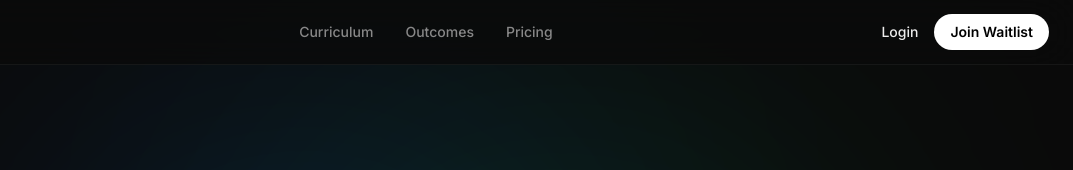
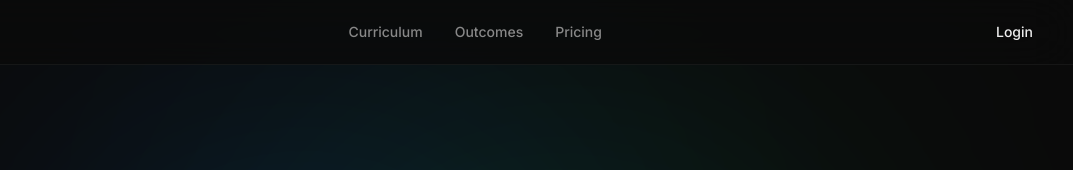
Before and after one commit to singhsanket143/AgCampRevamp, a website: page index.html in a window 1280 px wide. Shown: the top 170 px of the page, 207-1280 px from the left. Drawn offline with nearby package versions, Linux system fonts and the light colour scheme.

Commit message:
Added code

```diff
--- a/index.html
+++ b/index.html
@@ -55,11 +55,7 @@
                 <a href="#pricing" class="hover:text-white transition-colors">Pricing</a>
             </div>
             <div class="flex items-center gap-4">
-                <a href="https://courses.algocamp.io/learn/account/signin" class="hidden md:block text-sm font-medium hover:text-white transition-colors">Login</a>
-                <a href="#"
-                    class="bg-white text-black px-4 py-2 rounded-full text-sm font-semibold hover:bg-gray-200 transition-colors">
-                    Join Waitlist
-                </a>
+                <a href="https://courses.algocamp.io/learn/account/signin" class="hidden md:block text-sm font-medium hover:text-white transition-colors px-4 py-2 rounded-full hover:bg-white/10 transition-colors">Login</a>
             </div>
         </div>
     </nav>
```
